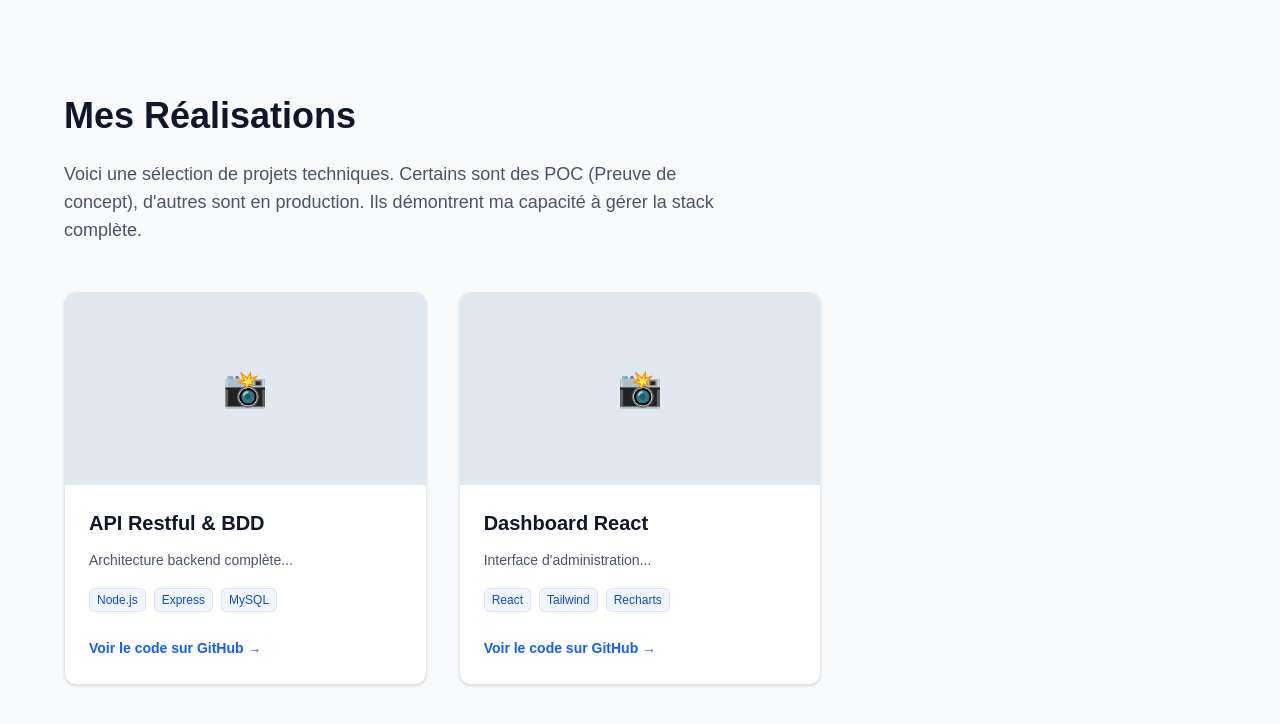
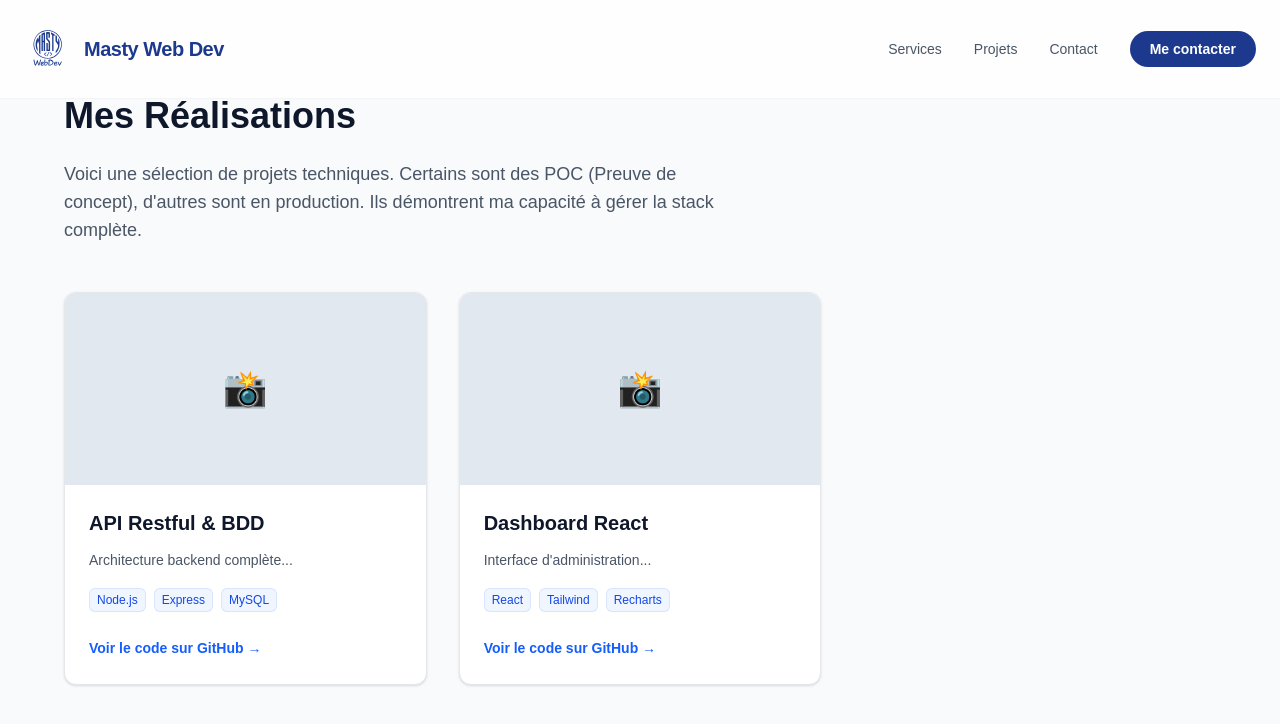
Before and after one commit to Masty1988/site-mastywebdev, a Next.js app: page /projects in a window 1280 px wide. Shown: the top 724 px of the page. Built offline with nearby package versions, Linux system fonts and the light colour scheme.

Commit message:
ajout header sur page projets

```diff
--- a/app/projects/page.tsx
+++ b/app/projects/page.tsx
@@ -1,7 +1,9 @@
 import ProjectCard from "../../src/components/projectCard"; // Assure-toi que le chemin est bon
+import Header from "../../src/components/header"
 
 export default function ProjectsPage() {
   // Tes données (à personnaliser avec tes vrais textes ce soir)
+
   const myProjects = [
     {
       title: "API Restful & BDD",
@@ -21,6 +23,9 @@
   return (
     <div className="min-h-screen bg-slate-50 pt-24 px-6 pb-12">
       <div className="max-w-6xl mx-auto">
+        <div>
+          <Header/>
+        </div>
         <h1 className="text-4xl font-bold text-slate-900 mb-6">Mes Réalisations</h1>
         <p className="text-lg text-gray-600 mb-12 max-w-2xl">
           Voici une sélection de projets techniques. Certains sont des POC (Preuve de concept),
```
